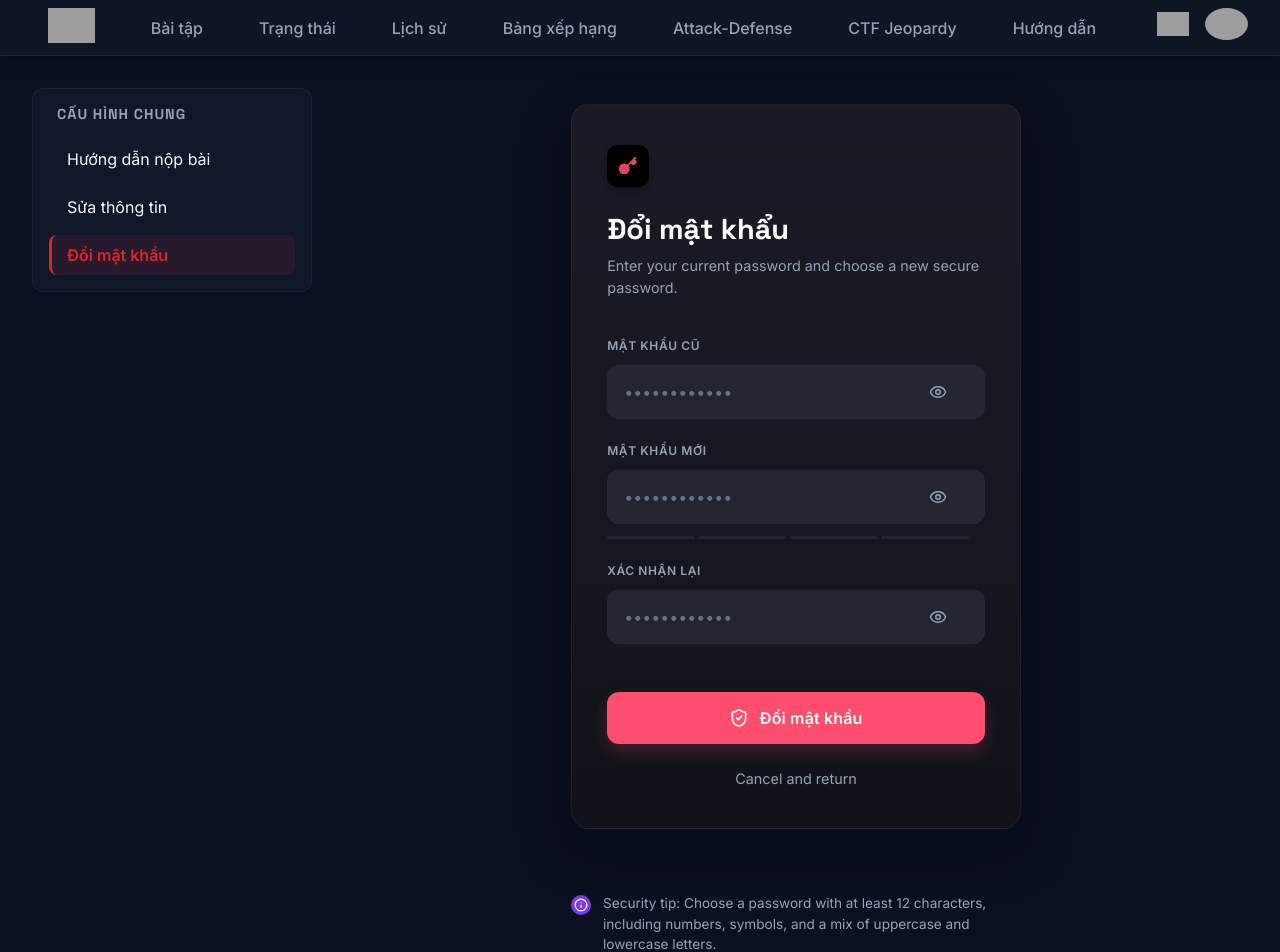
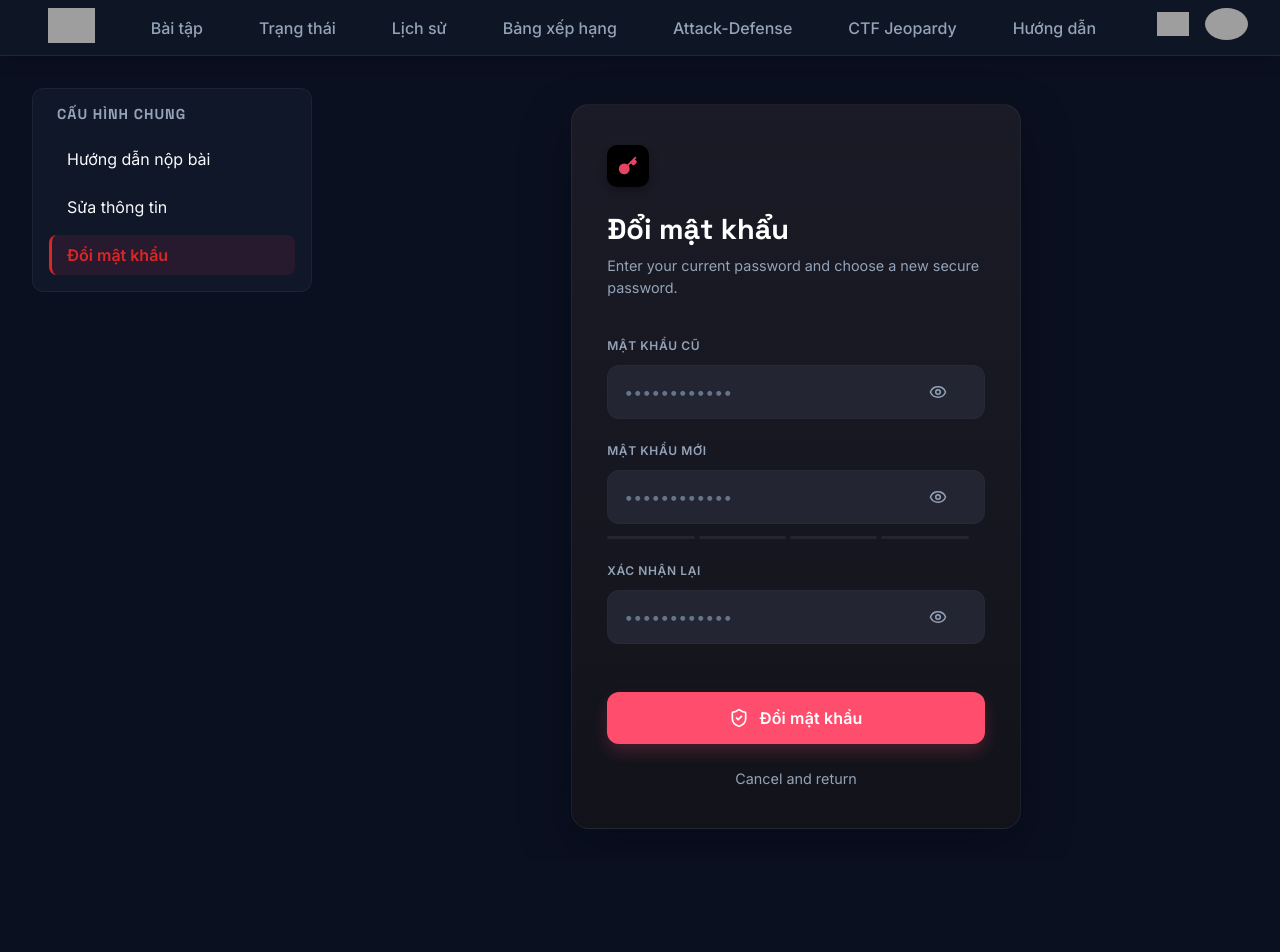
Before and after one commit to HuynD143/ptit-cyber-portal, a React (Vite) app: page /password/change in a window 1280 px wide. Shown: the top 952 px of the page. After the commit the page ends 861 px from the top, so only its background shows below. Built offline with nearby package versions, Linux system fonts and the light colour scheme; grey boxes are pictures that could not be loaded.

Commit message:
Thêm chi tiết

```diff
--- a/src/pages/CTFJeopardyDetail.jsx
+++ b/src/pages/CTFJeopardyDetail.jsx
@@ -1,32 +1,32 @@
 import React, { useState } from 'react';
 import { useParams, useNavigate } from 'react-router-dom';
-import { ArrowLeft, Terminal, Copy, Power, Server, ExternalLink, Flag, CheckCircle } from 'lucide-react';
+import { ArrowLeft, Terminal, Copy, Power, Server, ExternalLink, Flag, CheckCircle, Download, Globe } from 'lucide-react';
 import TerminalWindow from '../components/ui/TerminalWindow';
 
 const getChallengeData = (id) => {
   const challenges = {
-    1:  { title: 'Hidden Message in PNG',              difficulty: 'Dễ',        points: 100 },
-    2:  { title: 'Classic Caesar Cipher',               difficulty: 'Dễ',        points: 100 },
-    3:  { title: 'Base64 Chained Encoding',             difficulty: 'Dễ',        points: 100 },
-    4:  { title: 'EXIF Data Leak',                      difficulty: 'Dễ',        points: 100 },
-    5:  { title: 'Broken RSA Public Key',               difficulty: 'Trung bình', points: 300 },
-    6:  { title: 'SQL Injection Login Bypass',          difficulty: 'Trung bình', points: 300 },
-    7:  { title: 'JWT None Algorithm Attack',           difficulty: 'Trung bình', points: 300 },
-    8:  { title: 'PCAP Flag Recovery',                  difficulty: 'Trung bình', points: 300 },
-    9:  { title: 'XOR Keystream Recovery',              difficulty: 'Trung bình', points: 300 },
-    10: { title: 'Blind XXE via SVG Upload',            difficulty: 'Trung bình', points: 300 },
-    11: { title: 'Format String Leak (PIE bypass)',     difficulty: 'Khó',        points: 500 },
-    12: { title: 'Heap Feng Shui',                      difficulty: 'Khó',        points: 500 },
-    13: { title: 'Kernel ROP Chain',                    difficulty: 'Khó',        points: 500 },
-    14: { title: 'Reverse Engineering Obfuscated VM',   difficulty: 'Khó',        points: 500 },
-    15: { title: 'ECDSA Nonce Reuse Attack',            difficulty: 'Khó',        points: 500 },
-    16: { title: 'DNS Exfiltration via PCAP',           difficulty: 'Trung bình', points: 300 },
-    17: { title: 'HTTP Request Smuggling',              difficulty: 'Khó',        points: 500 },
-    18: { title: 'LSB Steganography Extraction',        difficulty: 'Dễ',         points: 100 },
-    19: { title: 'Android APK Secret Flag',             difficulty: 'Khó',        points: 500 },
-    20: { title: 'Padding Oracle Attack (CBC)',         difficulty: 'Khó',        points: 500 },
+    1:  { title: 'Hidden Message in PNG',              difficulty: 'Dễ',        points: 100, downloadUrl: '#', externalUrl: '#' },
+    2:  { title: 'Classic Caesar Cipher',               difficulty: 'Dễ',        points: 100, downloadUrl: '#', externalUrl: '#' },
+    3:  { title: 'Base64 Chained Encoding',             difficulty: 'Dễ',        points: 100, downloadUrl: '#', externalUrl: '#' },
+    4:  { title: 'EXIF Data Leak',                      difficulty: 'Dễ',        points: 100, downloadUrl: '#', externalUrl: '#' },
+    5:  { title: 'Broken RSA Public Key',               difficulty: 'Trung bình', points: 300, downloadUrl: '#', externalUrl: '#' },
+    6:  { title: 'SQL Injection Login Bypass',          difficulty: 'Trung bình', points: 300, downloadUrl: '#', externalUrl: '#' },
+    7:  { title: 'JWT None Algorithm Attack',           difficulty: 'Trung bình', points: 300, downloadUrl: '#', externalUrl: '#' },
+    8:  { title: 'PCAP Flag Recovery',                  difficulty: 'Trung bình', points: 300, downloadUrl: '#', externalUrl: '#' },
+    9:  { title: 'XOR Keystream Recovery',              difficulty: 'Trung bình', points: 300, downloadUrl: '#', externalUrl: '#' },
+    10: { title: 'Blind XXE via SVG Upload',            difficulty: 'Trung bình', points: 300, downloadUrl: '#', externalUrl: '#' },
+    11: { title: 'Format String Leak (PIE bypass)',     difficulty: 'Khó',        points: 500, downloadUrl: '#', externalUrl: '#' },
+    12: { title: 'Heap Feng Shui',                      difficulty: 'Khó',        points: 500, downloadUrl: '#', externalUrl: '#' },
+    13: { title: 'Kernel ROP Chain',                    difficulty: 'Khó',        points: 500, downloadUrl: '#', externalUrl: '#' },
+    14: { title: 'Reverse Engineering Obfuscated VM',   difficulty: 'Khó',        points: 500, downloadUrl: '#', externalUrl: '#' },
+    15: { title: 'ECDSA Nonce Reuse Attack',            difficulty: 'Khó',        points: 500, downloadUrl: '#', externalUrl: '#' },
+    16: { title: 'DNS Exfiltration via PCAP',           difficulty: 'Trung bình', points: 300, downloadUrl: '#', externalUrl: '#' },
+    17: { title: 'HTTP Request Smuggling',              difficulty: 'Khó',        points: 500, downloadUrl: '#', externalUrl: '#' },
+    18: { title: 'LSB Steganography Extraction',        difficulty: 'Dễ',         points: 100, downloadUrl: '#', externalUrl: '#' },
+    19: { title: 'Android APK Secret Flag',             difficulty: 'Khó',        points: 500, downloadUrl: '#', externalUrl: '#' },
+    20: { title: 'Padding Oracle Attack (CBC)',         difficulty: 'Khó',        points: 500, downloadUrl: '#', externalUrl: '#' },
   };
-  return challenges[id] || { title: 'CTF Challenge', difficulty: 'Trung bình', points: 300 };
+  return challenges[id] || { title: 'CTF Challenge', difficulty: 'Trung bình', points: 300, downloadUrl: '#', externalUrl: '#' };
 };
 
 const getDifficultyColor = (diff) => {
@@ -201,6 +201,28 @@ const CTFJeopardyDetail = () => {
               >
                 <Flag size={18} /> Nộp Flag
               </button>
+
+              {/* Resources Section - Compact Links below Submit Button */}
+              <div style={{
+                display: 'grid',
+                gridTemplateColumns: '1fr 1fr',
+                marginTop: '0.5rem',
+                borderRadius: '8px',
+                background: 'rgba(255,255,255,0.03)',
+                border: '1px solid rgba(148,163,184,0.08)',
+                overflow: 'hidden'
+              }}>
+                <a href={data.downloadUrl} style={{ display: 'flex', alignItems: 'center', justifyContent: 'center', gap: '8px', color: 'var(--text-soft)', textDecoration: 'none', fontSize: '0.85rem', fontWeight: '500', transition: 'all 0.2s', padding: '0.8rem' }}
+                   onMouseOver={e => { e.currentTarget.style.color = 'var(--primary)'; e.currentTarget.style.background = 'rgba(255,255,255,0.02)'; }}
+                   onMouseOut={e => { e.currentTarget.style.color = 'var(--text-soft)'; e.currentTarget.style.background = 'transparent'; }}>
+                  <Download size={16} /> Tài nguyên
+                </a>
+                <a href={data.externalUrl} target="_blank" rel="noreferrer" style={{ display: 'flex', alignItems: 'center', justifyContent: 'center', gap: '8px', color: 'var(--text-soft)', textDecoration: 'none', fontSize: '0.85rem', fontWeight: '500', transition: 'all 0.2s', padding: '0.8rem', borderLeft: '1px solid rgba(148,163,184,0.1)' }}
+                   onMouseOver={e => { e.currentTarget.style.color = 'var(--primary)'; e.currentTarget.style.background = 'rgba(255,255,255,0.02)'; }}
+                   onMouseOut={e => { e.currentTarget.style.color = 'var(--text-soft)'; e.currentTarget.style.background = 'transparent'; }}>
+                  <Globe size={16} /> Link máy chủ / API
+                </a>
+              </div>
             </div>
           </div>
 
--- a/src/pages/ChangePassword.jsx
+++ b/src/pages/ChangePassword.jsx
@@ -309,33 +309,6 @@ const ChangePassword = () => {
           </div>
         </div>
 
-        {/* Security Tip Footer */}
-        <div style={{
-          marginTop: '4rem',
-          maxWidth: '450px',
-          display: 'flex',
-          gap: '12px',
-          color: 'var(--text-muted)',
-          fontSize: '0.85rem',
-          lineHeight: '1.5'
-        }}>
-          <div style={{
-            width: '20px',
-            height: '20px',
-            borderRadius: '50%',
-            background: '#7c3aed',
-            display: 'flex',
-            alignItems: 'center',
-            justifyContent: 'center',
-            flexShrink: 0,
-            marginTop: '2px'
-          }}>
-            <Info size={14} color="#fff" />
-          </div>
-          <p style={{ margin: 0 }}>
-            Security tip: Choose a password with at least 12 characters, including numbers, symbols, and a mix of uppercase and lowercase letters.
-          </p>
-        </div>
       </div>
     </div>
   );
```
